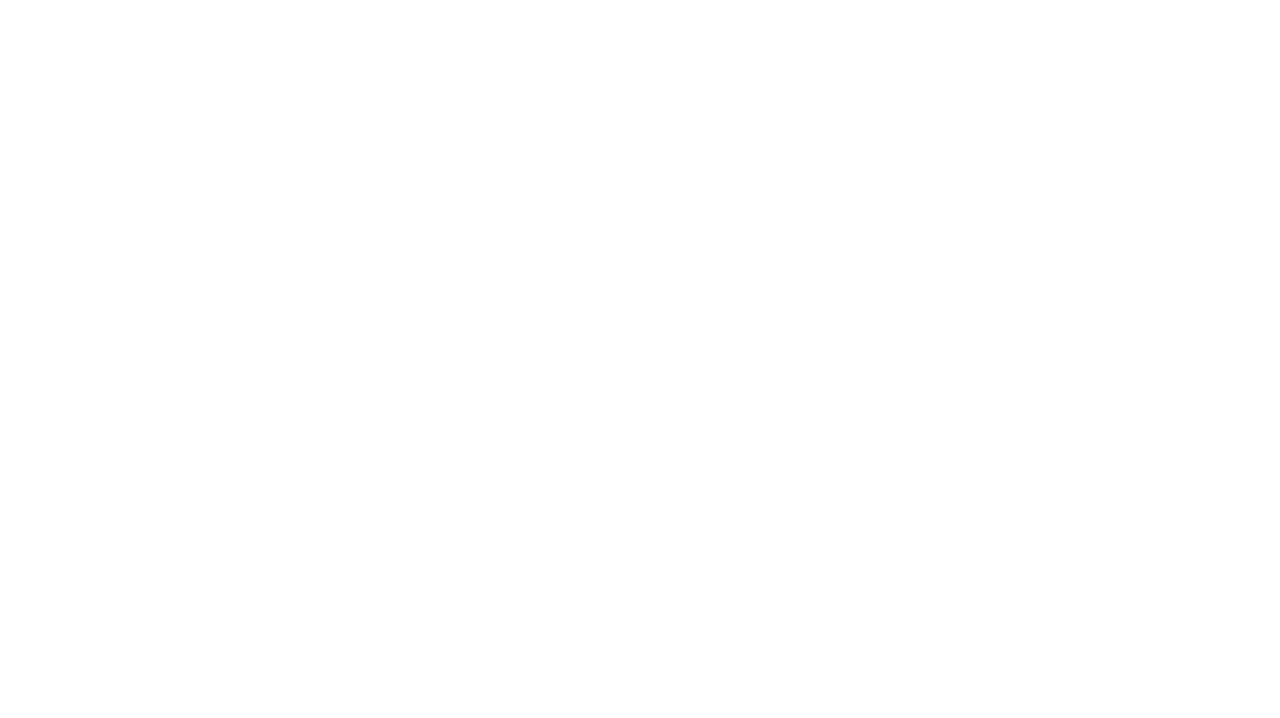
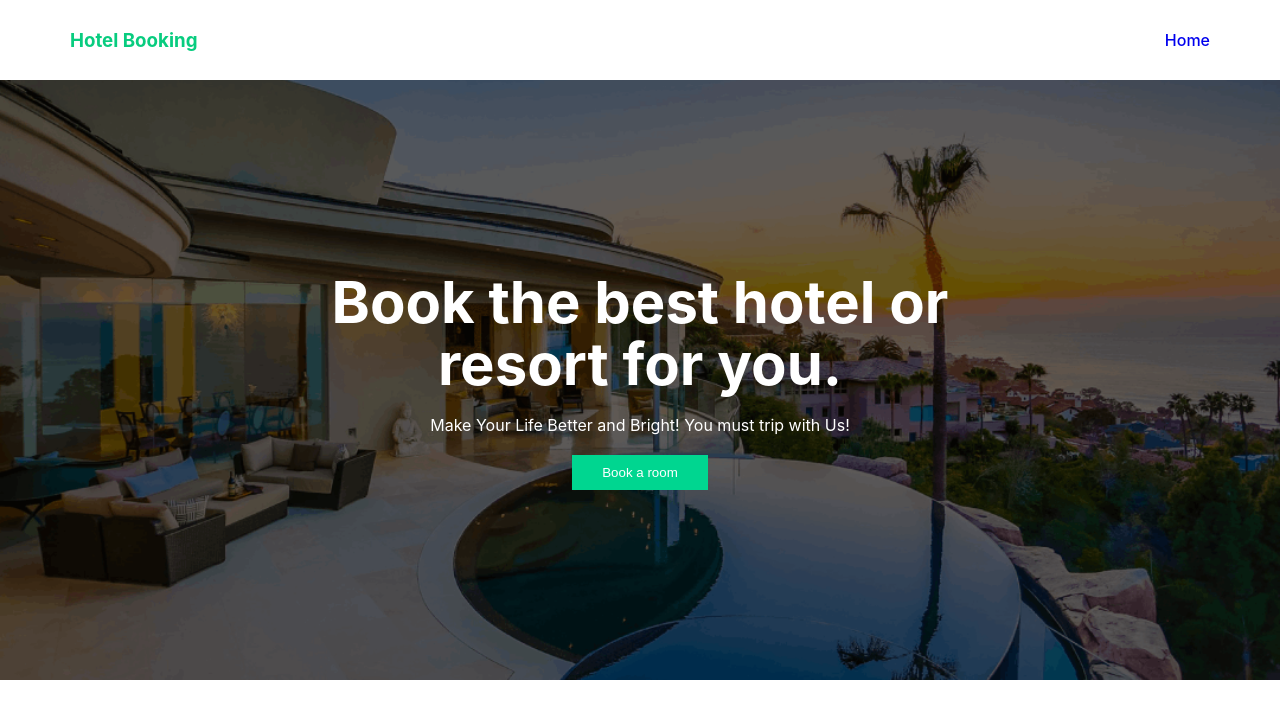
Before and after one commit to sabbirzzaman/hotel-booking-react, a React (Create React App) app: page / in a window 1280 px wide. Shown: the top 718 px of the page. Built offline with nearby package versions, Linux system fonts and the light colour scheme.

Commit message:
hero section added

```diff
--- a/src/App.css
+++ b/src/App.css
@@ -1,38 +1,18 @@
-.App {
-  text-align: center;
+* {
+    box-sizing: border-box;
+    margin: 0;
+    padding: 0;
+    text-decoration: none;
+    list-style: none;
 }
 
-.App-logo {
-  height: 40vmin;
-  pointer-events: none;
+.container {
+    max-width: 1140px;
+    margin: 0 auto;
 }
 
-@media (prefers-reduced-motion: no-preference) {
-  .App-logo {
-    animation: App-logo-spin infinite 20s linear;
-  }
+h1 {
+    font-size: 58px;
+    line-height: 62px;
+    margin-bottom: 20px;
 }
-
-.App-header {
-  background-color: #282c34;
-  min-height: 100vh;
-  display: flex;
-  flex-direction: column;
-  align-items: center;
-  justify-content: center;
-  font-size: calc(10px + 2vmin);
-  color: white;
-}
-
-.App-link {
-  color: #61dafb;
-}
-
-@keyframes App-logo-spin {
-  from {
-    transform: rotate(0deg);
-  }
-  to {
-    transform: rotate(360deg);
-  }
-}
--- a/src/App.js
+++ b/src/App.js
@@ -1,11 +1,20 @@
+import { Route, Routes } from 'react-router-dom';
 import './App.css';
+import Footer from './components/Footer/Footer';
+import Header from './components/Header/Header';
+import Home from './components/Home/Home';
 
 function App() {
-  return (
-    <div>
-
-    </div>
-  );
+    return (
+        <div>
+            <Header></Header>
+            <Routes>
+                <Route path='/' element={<Home></Home>}></Route>
+                <Route path='home' element={<Home></Home>}></Route>
+            </Routes>
+            <Footer></Footer>
+        </div>
+    );
 }
 
 export default App;
--- /dev/null
+++ b/src/components/Footer/Footer.js
@@ -0,0 +1,11 @@
+import React from 'react';
+
+const Footer = () => {
+    return (
+        <div>
+
+        </div>
+    );
+};
+
+export default Footer;
--- /dev/null
+++ b/src/components/Header/Header.css
@@ -0,0 +1,20 @@
+.header .container {
+    height: 80px;
+    display: flex;
+    justify-content: space-between;
+    align-items: center;
+}
+
+.header .container h3 {
+    color: #08cc7f;
+}
+
+.header .container a {
+    font-weight: 500;
+    transition: .3s ease-in-out;
+}
+
+.header .container a:hover {
+    color: #08cc7f;
+    font-weight: 500;
+}
--- /dev/null
+++ b/src/components/Header/Header.js
@@ -0,0 +1,20 @@
+import React from 'react';
+import { Link, useNavigate } from 'react-router-dom';
+import './Header.css';
+
+const Header = () => {
+    const navigate = useNavigate();
+    return (
+        <div className="header">
+            <nav className="container">
+                <h3 onClick={() => navigate('/')}>Hotel Booking</h3>
+
+                <div>
+                    <Link to="/">Home</Link>
+                </div>
+            </nav>
+        </div>
+    );
+};
+
+export default Header;
--- /dev/null
+++ b/src/components/Hero/Hero.css
@@ -0,0 +1,37 @@
+.hero-container {
+    width: 100%;
+    height: 600px;
+    background-image: url('../../images/hero.png');
+    background-position: center;
+    background-size: cover;
+    background-repeat: no-repeat;
+}
+
+.hero {
+    background-color: rgba(0, 0, 0, 0.6);
+    height: 100%;
+    width: 100%;
+    color: white;
+}
+
+.hero .container {
+    height: 100%;
+    max-width: 700px;
+    display: flex;
+    justify-content: center;
+    flex-direction: column;
+    text-align: center;
+}
+
+button {
+    width: fit-content;
+    margin: 0 auto;
+    display: flex;
+    justify-content: center;
+    padding: 10px 30px;
+    background-color: #00d690;
+    color: #fff;
+    margin-top: 20px;
+    border: none;
+    cursor: pointer;
+}
--- /dev/null
+++ b/src/components/Hero/Hero.js
@@ -0,0 +1,20 @@
+import React from 'react';
+import './Hero.css';
+
+const Hero = () => {
+    return (
+        <div className="hero-container">
+            <div className="hero">
+                <div className="container">
+                    <h1>Book the best hotel or resort for you.</h1>
+                    <p>
+                        Make Your Life Better and Bright! You must trip with Us!
+                    </p>
+                    <button>Book a room</button>
+                </div>
+            </div>
+        </div>
+    );
+};
+
+export default Hero;
--- /dev/null
+++ b/src/components/Home/Home.js
@@ -0,0 +1,12 @@
+import React from 'react';
+import Hero from '../Hero/Hero';
+
+const Home = () => {
+    return (
+        <>
+            <Hero></Hero>
+        </>
+    );
+};
+
+export default Home;
```
Also changed, not shown: src/components/Footer/Footer.css (added), src/components/Home/Home.css (added), src/images/hero.png (added).
